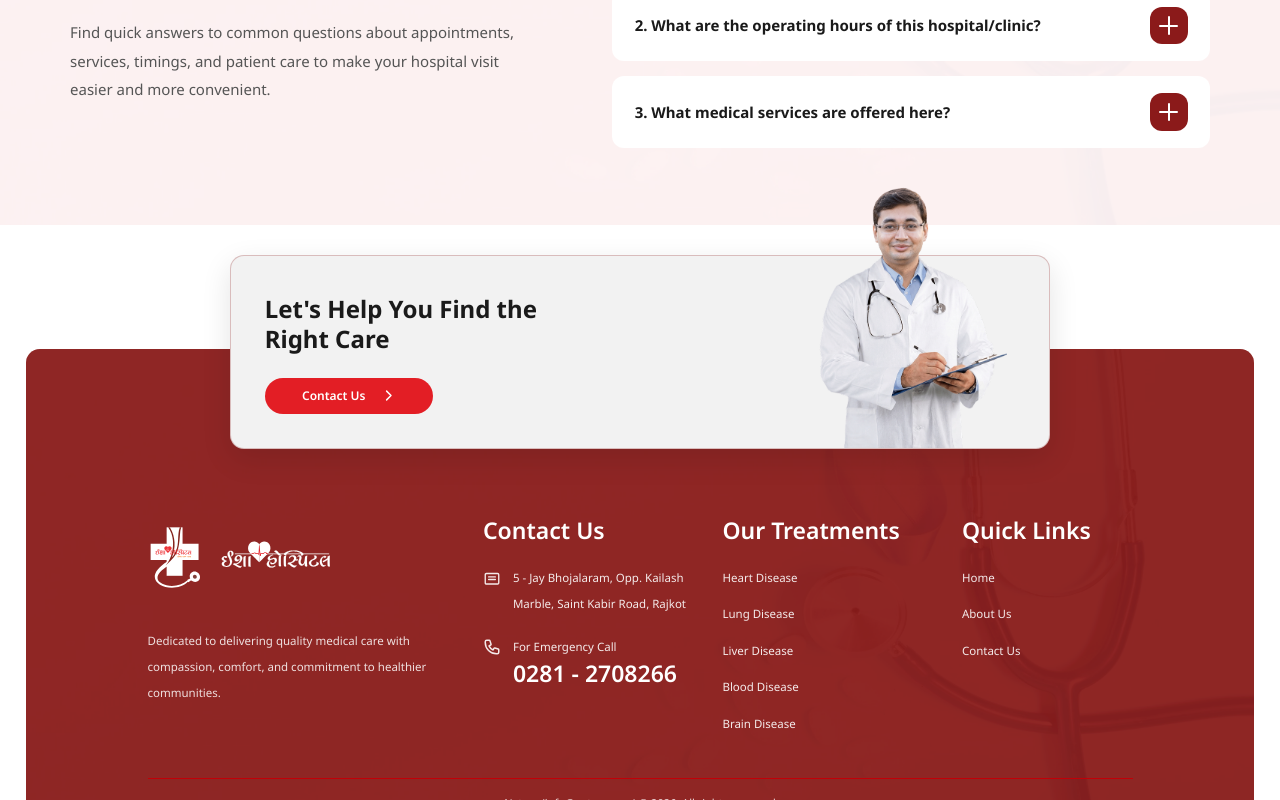
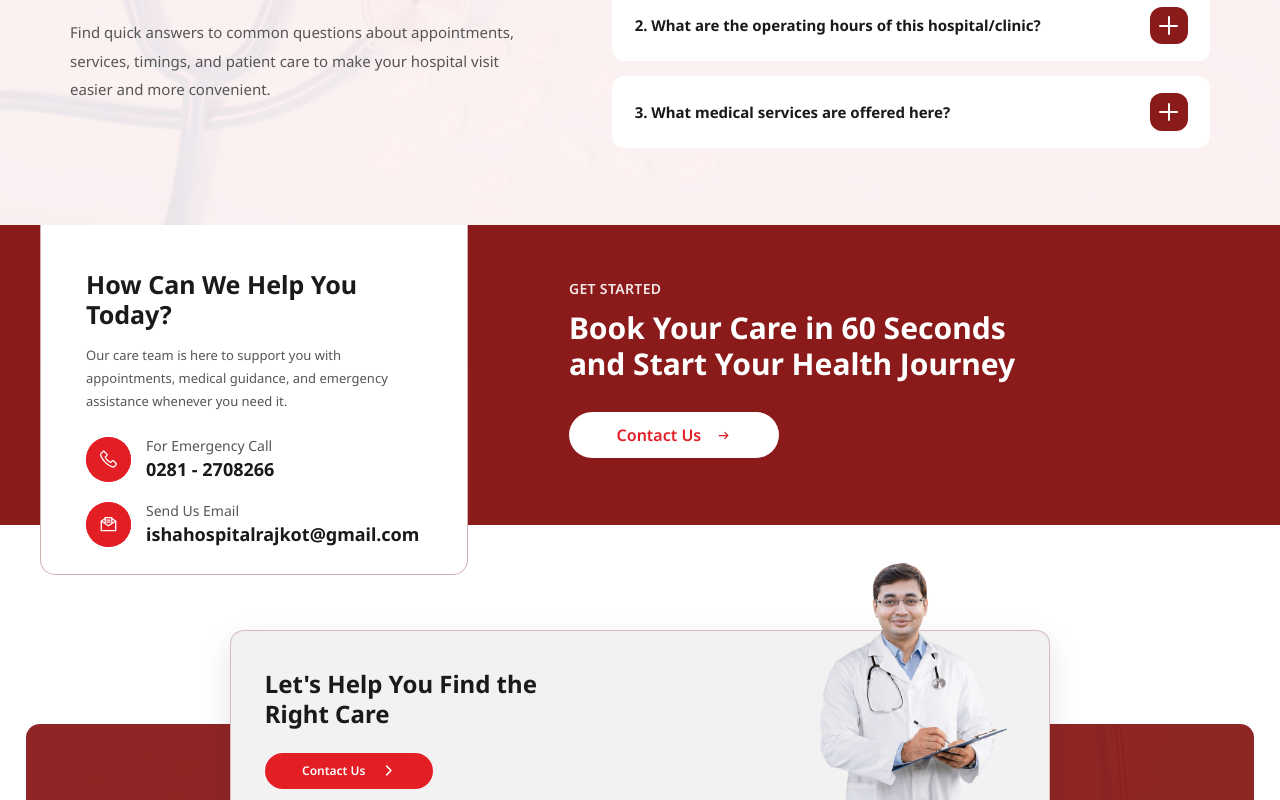
Before and after one commit to yagnikvora/isha-hospital, a Next.js app: page / in a window 1280 px wide. Shown: the part 5479-6279 px from the top of the page. Built offline with nearby package versions, Linux system fonts and the light colour scheme.

Commit message:
feat: Add Home Help CTA section with contact options and dynamic content

```diff
--- a/app/components/home/FaqSection.tsx
+++ b/app/components/home/FaqSection.tsx
@@ -23,7 +23,7 @@ export default function FaqSection() {
                 alt=""
                 aria-hidden="true"
                 fill
-        className="object-cover object-left opacity-35"
+                className="w-full scale-x-[-1] object-cover object-left opacity-100%"
                 sizes="100vw"
             />
 
@@ -53,23 +53,20 @@ export default function FaqSection() {
                                     type="button"
                                     onClick={() => handleToggle(item.id)}
                                     aria-expanded={isOpen}
-                  className={`flex w-full items-center justify-between px-5 py-[17px] text-left transition-colors duration-300 sm:px-6 ${
-                    isOpen ? "bg-primary text-text-light" : "bg-secondary text-text-primary"
+                                    className={`flex w-full items-center justify-between px-5 py-[17px] text-left transition-colors duration-300 sm:px-6 ${isOpen ? "bg-primary text-text-light" : "bg-secondary text-text-primary"
                                         }`}
                                 >
                                     <span className="pr-3 text-[15px] font-bold">
                                         {index + 1}. {item.question}
                                     </span>
                                     <span
-                    className={`relative inline-flex h-10 w-10 shrink-0 items-center justify-center rounded-[12px] transition-colors duration-300 ${
-                      isOpen ? "bg-topbar-text" : "bg-primary"
+                                        className={`relative inline-flex h-10 w-10 shrink-0 items-center justify-center rounded-[12px] transition-colors duration-300 ${isOpen ? "bg-topbar-text" : "bg-primary"
                                             }`}
                                         aria-hidden="true"
                                     >
                                         <span className="absolute h-[2px] w-5 rounded-full bg-text-light" />
                                         <span
-                      className={`absolute h-5 w-[2px] rounded-full bg-text-light transition-all duration-300 ${
-                        isOpen ? "scale-y-0 opacity-0" : "scale-y-100 opacity-100"
+                                            className={`absolute h-5 w-[2px] rounded-full bg-text-light transition-all duration-300 ${isOpen ? "scale-y-0 opacity-0" : "scale-y-100 opacity-100"
                                                 }`}
                                         />
                                     </span>
--- /dev/null
+++ b/app/components/home/HomeHelpCtaSection.tsx
@@ -0,0 +1,93 @@
+import Link from "next/link";
+import Image from "next/image";
+import FadeIn from "../animations/FadeIn";
+import { contactInfo, homeHelpCtaSection } from "@/app/data/siteData";
+
+export default function HomeHelpCtaSection() {
+	return (
+		<section className="bg-secondary pb-14 pt-0 sm:pb-16 lg:pb-20">
+			<div className="bg-primary">
+				<div className="relative mx-auto max-w-[1260px] px-4 sm:px-6 lg:h-[300px] lg:px-10">
+					<FadeIn className="rounded-b-2xl border-x border-b border-primary/35 bg-white p-10 lg:absolute lg:left-8 lg:top-0 lg:z-20 lg:h-[350px] lg:w-[34%] lg:p-12">
+						<h3 className="text-[25px] font-bold leading-[1.18] text-text-primary">
+							{homeHelpCtaSection.leftTitle}
+						</h3>
+
+						<p className="mt-4 text-[13px] leading-[1.75] text-text-secondary">
+							{homeHelpCtaSection.leftDescription}
+						</p>
+
+						<div className="mt-6 space-y-5">
+							<div className="flex items-start gap-4">
+								<span className="mt-0.5 inline-flex h-12 w-12 shrink-0 items-center justify-center rounded-full bg-topbar-text text-text-light">
+									<Image
+										src="/Call_icon.svg"
+										alt="Call"
+										width={20}
+										height={20}
+										className="h-13 w-13 object-contain"
+									/>
+								</span>
+
+								<div>
+									<p className="text-[14px] text-text-secondary">For Emergency Call</p>
+									<a
+										href={`tel:${contactInfo.phone.replace(/\s+/g, "")}`}
+										className="mt-1 inline-block text-[18px] font-bold leading-none text-text-primary"
+									>
+										{contactInfo.phone}
+									</a>
+								</div>
+							</div>
+
+							<div className="flex items-start gap-4">
+								<span className="mt-0.5 inline-flex h-12 w-12 shrink-0 items-center justify-center rounded-full bg-topbar-text text-text-light">
+									<Image
+										src="/Email_icon.svg"
+										alt="Email"
+										width={20}
+										height={20}
+										className="h-13 w-13 object-contain"
+									/>
+								</span>
+
+								<div>
+									<p className="text-[14px] text-text-secondary">Send Us Email</p>
+									<a
+										href={`mailto:${contactInfo.email}`}
+										className="mt-1 inline-block break-all text-[18px] font-bold leading-[1.05] text-text-primary"
+									>
+										{contactInfo.email}
+									</a>
+								</div>
+							</div>
+						</div>
+					</FadeIn>
+
+					<FadeIn className="px-1 pb-10 pt-10 text-text-light sm:px-2 sm:pb-12 sm:pt-12 lg:ml-[44%] lg:px-0 lg:pt-14">
+						<p className="text-[14px] font-semibold tracking-wide text-text-light/90">
+							{homeHelpCtaSection.rightEyebrow}
+						</p>
+						<h2 className="mt-3 max-w-[28ch] text-[30px] font-bold leading-[1.2] text-text-light">
+							{homeHelpCtaSection.rightTitle}
+						</h2>
+						<Link
+							href={homeHelpCtaSection.rightButtonHref}
+							className="mt-8 inline-flex min-w-[210px] items-center justify-center gap-4 rounded-full bg-secondary px-7 py-3 text-[16px] font-semibold text-topbar-text transition-colors duration-300 hover:bg-accent"
+						>
+							<span>{homeHelpCtaSection.rightButtonLabel}</span>
+							<svg className="h-4 w-4" viewBox="0 0 24 24" fill="none" stroke="currentColor">
+								<path
+									d="M5 12h14m-5-5 5 5-5 5"
+									strokeWidth="2"
+									strokeLinecap="round"
+									strokeLinejoin="round"
+								/>
+							</svg>
+						</Link>
+					</FadeIn>
+				</div>
+			</div>
+		</section>
+	);
+}
--- a/app/components/home/VisionMissionSection.tsx
+++ b/app/components/home/VisionMissionSection.tsx
@@ -18,7 +18,7 @@ export default function VisionMissionSection() {
 
         <SlideIn
           direction="right"
-          className="border-x border-b border-primary/35 bg-surface-soft p-7 sm:px-8 lg:absolute lg:top-0 lg:right-50 lg:mt-0 lg:w-[30%] lg:rounded-b-2xl"
+          className="border-x border-b border-primary/35 bg-white p-10 sm:px-8 lg:absolute lg:top-0 lg:right-50 lg:mt-0 lg:w-[30%] lg:rounded-b-2xl"
         >
           <article>
             <div className="flex items-start gap-4">
--- a/app/data/siteData.ts
+++ b/app/data/siteData.ts
@@ -290,6 +290,16 @@ export const faqItems = [
   },
 ];
 
+export const homeHelpCtaSection = {
+  leftTitle: "How Can We Help You Today?",
+  leftDescription:
+    "Our care team is here to support you with appointments, medical guidance, and emergency assistance whenever you need it.",
+  rightEyebrow: "GET STARTED",
+  rightTitle: "Book Your Care in 60 Seconds and Start Your Health Journey",
+  rightButtonLabel: "Contact Us",
+  rightButtonHref: "/contact",
+};
+
 export const stats = [
   { label: "Years Experience", value: 25, suffix: "+" },
   { label: "Happy Patients", value: 15000, suffix: "+" },
--- a/app/page.tsx
+++ b/app/page.tsx
@@ -6,6 +6,7 @@ import WhyChooseUsSection from "./components/home/WhyChooseUsSection";
 import VisionMissionSection from "./components/home/VisionMissionSection";
 import DoctorsStaffSection from "./components/home/DoctorsStaffSection";
 import FaqSection from "./components/home/FaqSection";
+import HomeHelpCtaSection from "@/app/components/home/HomeHelpCtaSection";
 
 export default function Home() {
   return (
@@ -18,6 +19,7 @@ export default function Home() {
       <VisionMissionSection />
       <DoctorsStaffSection />
       <FaqSection />
+      <HomeHelpCtaSection />
     </>
   );
 }
```
Lines whose indentation alone changed are shown as unchanged.
